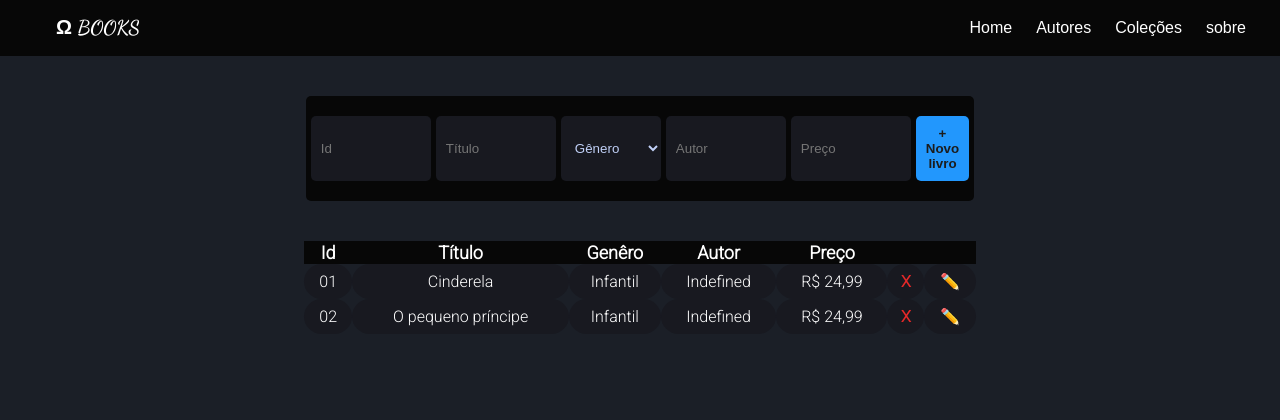
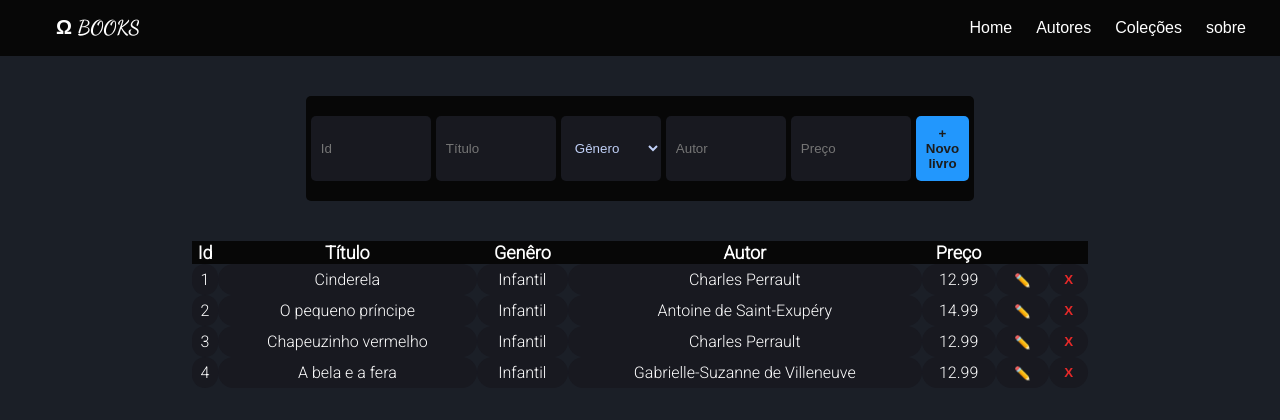
Before and after one commit to matheusMPF/omegas-books, a React (Create React App) app: page /admin in a window 1280 px wide. Shown: the top 420 px of the page. Built offline with nearby package versions, Linux system fonts and the light colour scheme.

Commit message:
add as funções de excluir e editar tabela

```diff
--- a/src/Components/Admin/Tables/Tables.css
+++ b/src/Components/Admin/Tables/Tables.css
@@ -9,7 +9,7 @@
 
 table {
   margin: auto;
-  width: 75%;
+  width: 100%;
   border-collapse: collapse;
 }
 
@@ -20,24 +20,23 @@ th {
 
 }
 
-td {
+td, input {
   background-color: #181920;
   border-radius: 20px;
   cursor: pointer;
-  padding: 8px;
+  border: none;
+  padding: 3px;
   transition: 0.2s ease-in-out;
 }
 
-td:hover {
+td:hover,
+input:hover {
   background-color: #2f3038;
-}
-
-.area-button:hover {
-  background-color: #382f2f;
 }
 
 .excluir,
 .editar {
+  background-color: transparent;
   border: none;
   cursor: pointer;
   font-weight: bold;
@@ -46,4 +45,19 @@ td:hover {
 
 .excluir {
   color: rgb(230, 41, 41);
+  padding: 5px;
 }
+
+/* Estilo após clicar em editar */
+
+input {
+  outline: none;
+  color: gray;
+}
+
+.salvar {
+  border: none;
+  border-radius: 4px;
+  background-color: transparent;
+  cursor: pointer;
+}
--- a/src/Components/Admin/Tables/TypeTables/TableBooks.js
+++ b/src/Components/Admin/Tables/TypeTables/TableBooks.js
@@ -1,16 +1,36 @@
+import React, { useState } from 'react';
 import FormNewBook from "./FormNewBook/FormNewBook";
-import React from "react";
+import "./FormNewBook/FormNewBook.css"
+
 
 const TableBooks = () => {
 
-    const livros = [
-        {id: "01", title: "Cinderela", gender: "Infantil",
-        author: "Indefined", cost: "R$ 24,99" },
+    const [books, setBooks] = useState([
+        { id: 1, title: 'Cinderela', genre: 'Infantil', author: ' Charles Perrault', price: 12.99 },
+        { id: 2, title: 'O pequeno príncipe', genre: 'Infantil', author: 'Antoine de Saint-Exupéry', price: 14.99 },
+        { id: 3, title: 'Chapeuzinho vermelho', genre: 'Infantil', author: 'Charles Perrault', price: 12.99 },
+        { id: 4, title: 'A bela e a fera', genre: 'Infantil', author: 'Gabrielle-Suzanne de Villeneuve', price: 12.99 },
+    ]);
 
-        {id: "02", title: "O pequeno príncipe", gender: "Infantil",
-        author: "Indefined", cost: "R$ 24,99" },
+    const [editedBook, setEditedBook] = useState(null);
 
-    ]
+    const handleDelete = (id) => {
+        setBooks(books.filter((book) => book.id !== id));
+    };
+
+    const handleEdit = (book) => {
+        setEditedBook(book);
+    };
+
+    const handleSave = () => {
+        setEditedBook(null);
+    };
+
+    const handleInputChange = (event, field) => {
+        setEditedBook({ ...editedBook, [field]: event.target.value });
+    };
+
+
 
     return (
         <div className="container">
@@ -34,15 +54,65 @@ const TableBooks = () => {
                         </tr>
                     </thead>
                     <tbody>
-                            {livros.map((livro) => (
-                                <tr key={livro.id}>
-                                    <td>{livro.id}</td>
-                                    <td>{livro.title}</td>
-                                    <td>{livro.gender}</td>
-                                    <td>{livro.author}</td>
-                                    <td>{livro.cost}</td>
-                                    <td className="excluir">X</td>
-                                    <td className="editar">✏️</td>
+                        {books.map((book) => (
+                            <tr key={book.id}>
+                                <td>{book.id}</td>
+
+                                <td>{editedBook && editedBook.id === book.id ? (
+                                    <input
+                                        type="text"
+                                        value={editedBook.title}
+                                        onChange={(event) => handleInputChange(event, 'title')}
+                                    />
+                                ) : (
+                                    book.title
+                                )}</td>
+
+                                <td>{editedBook && editedBook.id === book.id ? (
+                                    <input
+                                        type="text"
+                                        value={editedBook.genre}
+                                        onChange={(event) => handleInputChange(event, 'genre')}
+                                    />
+                                ) : (
+                                    book.genre
+                                )}</td>
+
+                                <td>{editedBook && editedBook.id === book.id ? (
+                                    <input
+                                        type="text"
+                                        value={editedBook.author}
+                                        onChange={(event) => handleInputChange(event, 'author')}
+                                    />
+                                ) : (
+                                    book.author
+                                )}</td>
+
+                                <td>{editedBook && editedBook.id === book.id ? (
+                                    <input
+                                        type="text"
+                                        value={editedBook.price}
+                                        onChange={(event) => handleInputChange(event, 'price')}
+                                    />
+                                ) : (
+                                    book.price
+                                )}</td>
+
+                                <td>
+                                    {editedBook && editedBook.id === book.id ? (
+                                        <button className='salvar' onClick={handleSave}>✔️</button>
+                                    ) : (
+
+                                            <button className='editar' onClick={() => handleEdit(book)}>✏️</button>
+
+                                    )}
+                                </td>
+
+                                <td> <button className='excluir' onClick={() => handleDelete(book.id)}>X</button></td>
+
+
+
+
                             </tr>
                         ))}
                     </tbody>
```
Lines whose indentation alone changed are shown as unchanged.
